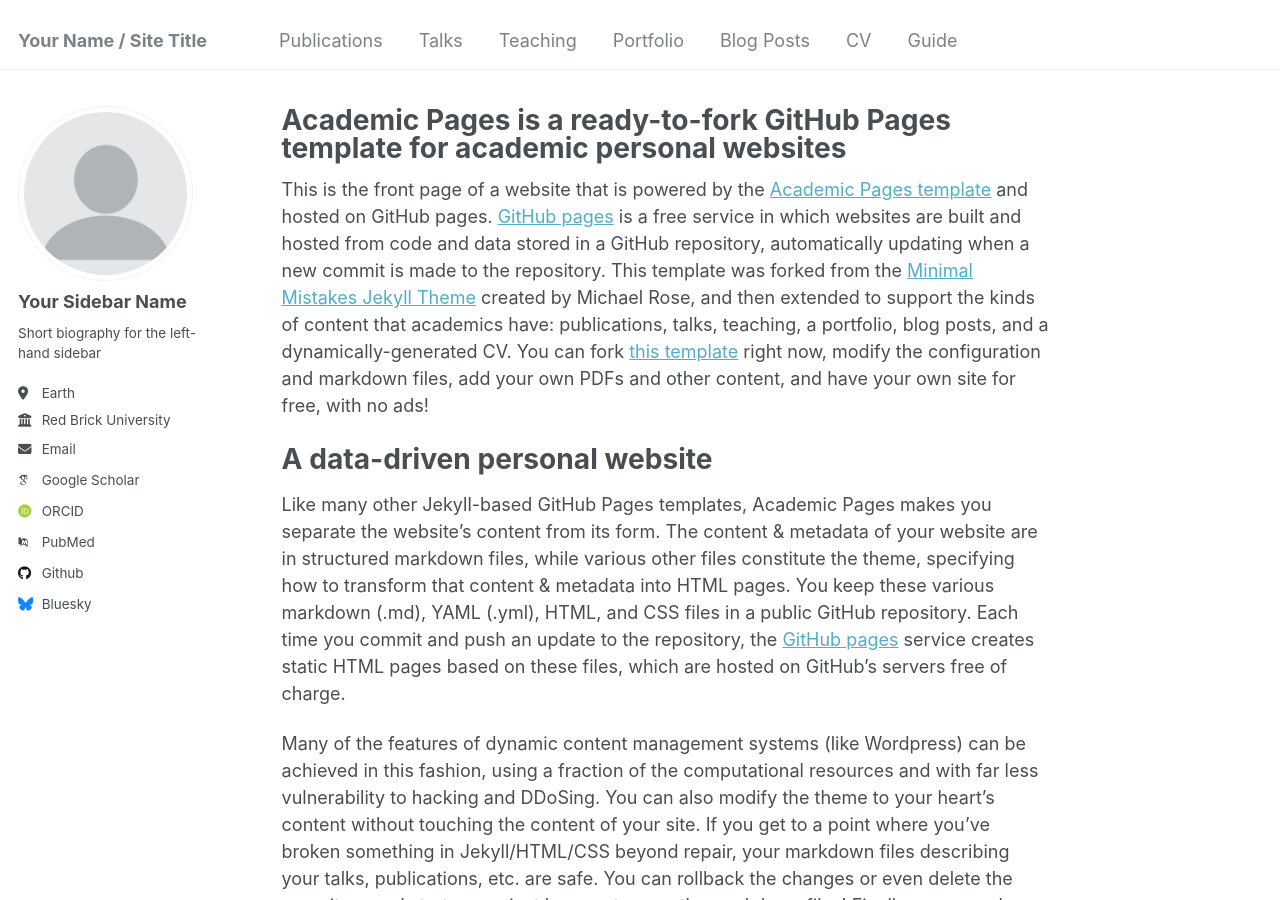
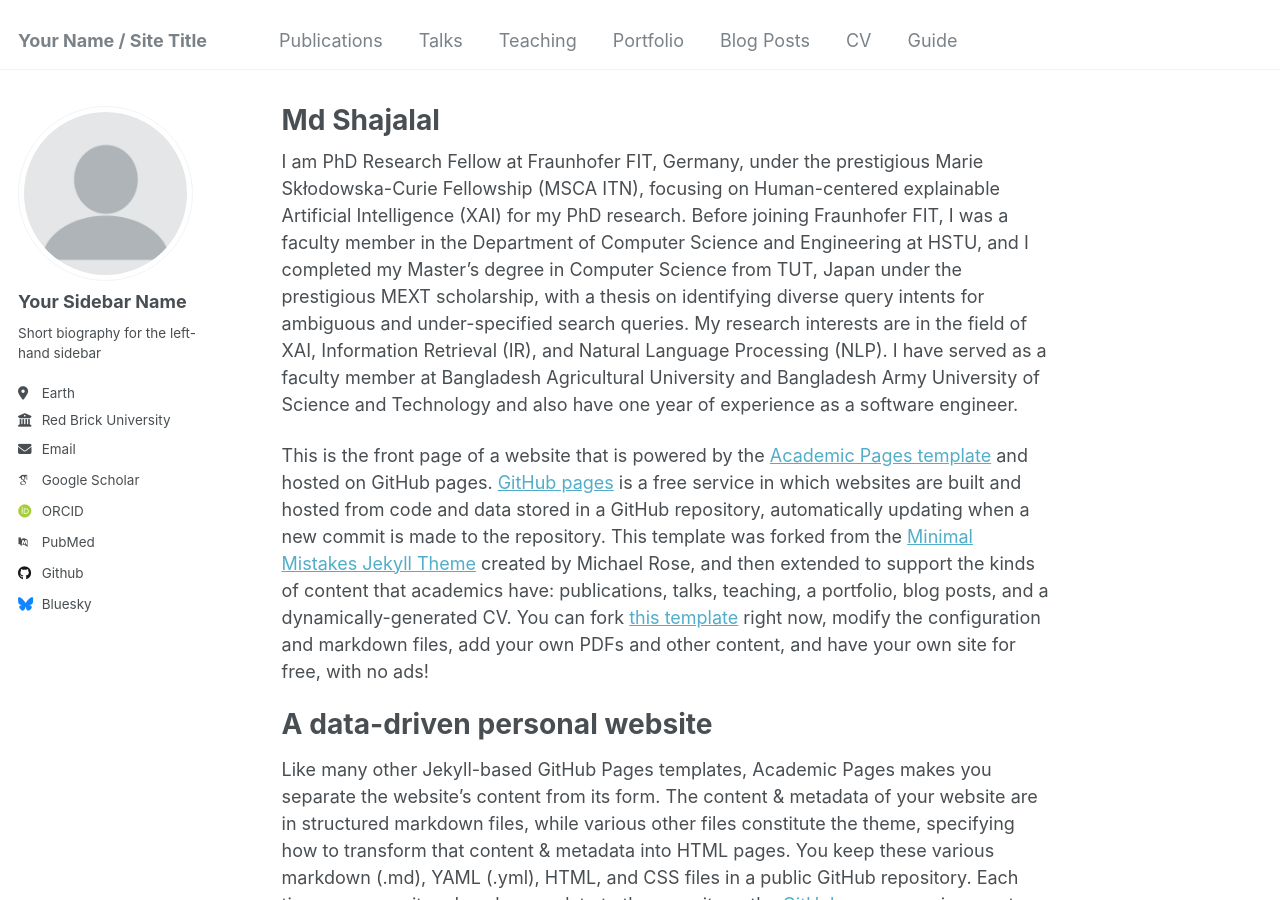
Before and after one commit to md-shajalal/md-shajalal, a Jekyll site: the page built from _pages/about.md, in a window 1280 px wide and 900 px high. Built offline with Jekyll 4.4.1, drawn with Linux system fonts in a browser that asks for light colours; some web fonts are replaced.

Commit message:
Update about.md

```diff
--- a/_pages/about.md
+++ b/_pages/about.md
@@ -1,11 +1,12 @@
 ---
 permalink: /
-title: "Academic Pages is a ready-to-fork GitHub Pages template for academic personal websites"
+title: "Md Shajalal"
 author_profile: true
 redirect_from:
   - /about/
   - /about.html
 ---
+I am PhD Research Fellow at Fraunhofer FIT, Germany, under the prestigious Marie Skłodowska-Curie Fellowship (MSCA ITN), focusing on Human-centered explainable Artificial Intelligence (XAI) for my PhD research. Before joining Fraunhofer FIT, I was a faculty member in the Department of Computer Science and Engineering at HSTU, and I completed my Master's degree in Computer Science from TUT, Japan under the prestigious MEXT scholarship, with a thesis on identifying diverse query intents for ambiguous and under-specified search queries. My research interests are in the field of XAI, Information Retrieval (IR), and Natural Language Processing (NLP). I have served as a faculty member at Bangladesh Agricultural University and Bangladesh Army University of Science and Technology and also have one year of experience as a software engineer.
 
 This is the front page of a website that is powered by the [Academic Pages template](https://github.com/academicpages/academicpages.github.io) and hosted on GitHub pages. [GitHub pages](https://pages.github.com) is a free service in which websites are built and hosted from code and data stored in a GitHub repository, automatically updating when a new commit is made to the repository. This template was forked from the [Minimal Mistakes Jekyll Theme](https://mmistakes.github.io/minimal-mistakes/) created by Michael Rose, and then extended to support the kinds of content that academics have: publications, talks, teaching, a portfolio, blog posts, and a dynamically-generated CV. You can fork [this template](https://github.com/academicpages/academicpages.github.io) right now, modify the configuration and markdown files, add your own PDFs and other content, and have your own site for free, with no ads!
 
```
